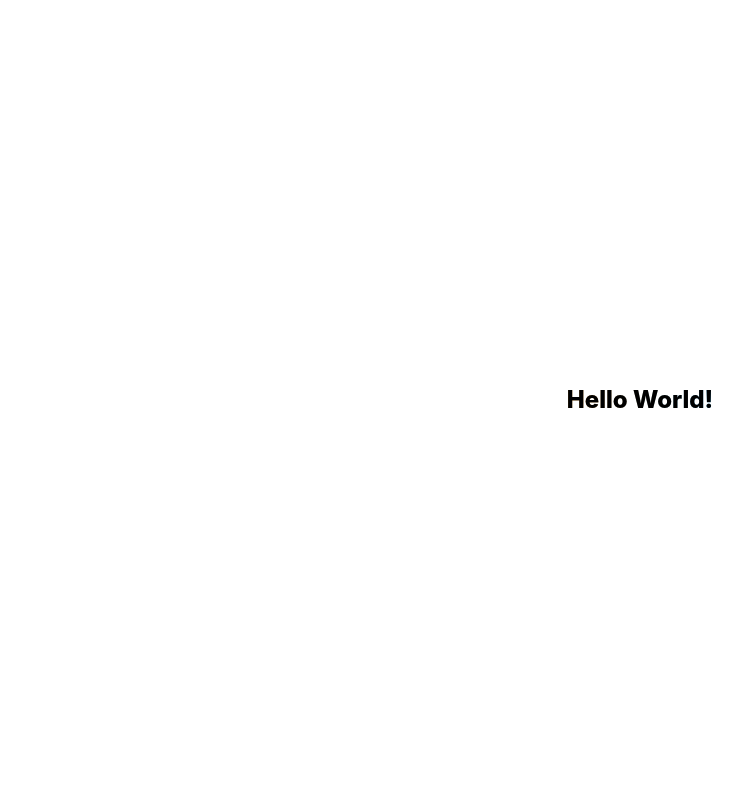
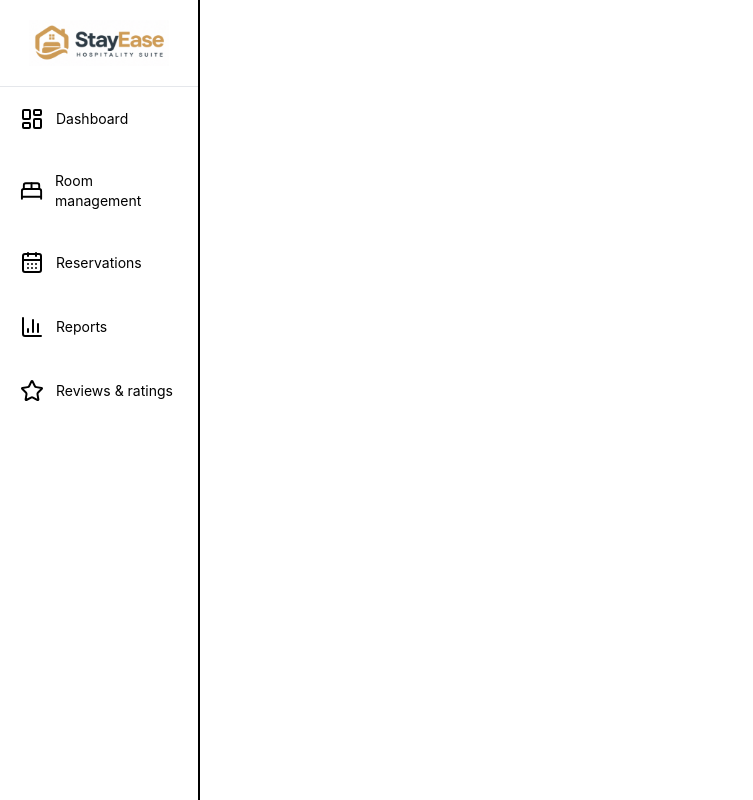
Before and after one commit to StayEase-HRMS/CC116-StayEase-HRMS, a React (Vite) app: page / in a window 1280 px wide. Shown: the whole page, without its empty margins (0-753 px from the left). Built offline with nearby package versions, Linux system fonts and the light colour scheme.

Commit message:
added: components folder and started sidebar with design and no button functions yet

```diff
--- a/package.json
+++ b/package.json
@@ -11,6 +11,7 @@
   },
   "dependencies": {
     "@tailwindcss/vite": "^4.3.3",
+    "lucide-react": "^1.53.0",
     "react": "^19.2.8",
     "react-dom": "^19.2.8",
     "tailwindcss": "^4.3.3"
--- a/src/App.jsx
+++ b/src/App.jsx
@@ -1,13 +1,12 @@
 import React, { useState, useEffect, useCallback } from 'react';
+import { AdminSideBar } from "./components/sidebar";
 
 function App() {
   return (
-    <div className='grid h-screen place-content-center'>
-      <div className='text-2xl font-extrabold text-center w-fit h-fit px-5 hover:text-transparent bg-clip-text bg-linear-to-r from-amber-500 to-sky-500 transition duration-300'>
-        Hello World!
-      </div>
-    </div>
+    <>
+      <AdminSideBar />
+    </>
   )
 }
 
-export default App
+export default App;
--- /dev/null
+++ b/src/components/sidebar.jsx
@@ -0,0 +1,83 @@
+import logo from "../assets/logo.png"
+import { Star, BedDouble, CalendarDays, ChartColumn, LayoutDashboard } from "lucide-react";
+
+export function AdminSideBar() {
+	return (
+		<div className="w-[200px] h-screen text-left sticky top-0 border-r-2 text-sm">
+			<div className="w-[100%] justify-items-center p-5 border-gray-200 border-b-1">
+				<img className="w-[140px]" src={logo}/>
+			</div>
+
+			<ul className="grid">
+				<li className="p-5 hover:bg-[#e3effe] hover:cursor-pointer">
+					<div className="flex gap-3 items-center">
+						<LayoutDashboard />
+						<p>Dashboard</p>
+					</div>
+				</li>
+				<li className="p-5 hover:bg-[#e3effe] hover:cursor-pointer">
+					<div className="flex gap-3 items-center">
+						<BedDouble />
+						Room management
+					</div>
+				</li>
+				<li className="p-5 hover:bg-[#e3effe] hover:cursor-pointer">
+					<div className="flex gap-3 items-center">
+						<CalendarDays />
+						<p>Reservations</p>
+					</div>
+				</li>
+				<li className="p-5 hover:bg-[#e3effe] hover:cursor-pointer">
+					<div className="flex gap-3 items-center">
+						<ChartColumn />
+						<p>Reports</p>
+					</div>
+				</li>
+				<li className="p-5 hover:bg-[#e3effe] hover:cursor-pointer">
+					<div className="flex gap-3 items-center">
+						<Star color="black" />
+						<p>Reviews & ratings</p>
+					</div>
+				</li>
+			</ul>
+		</div>
+	)
+}
+
+// unfinished
+export function StaffSideBar() {
+	return (
+		<div className="w-[200px] h-screen text-left sticky top-0 border-r-2">
+			<div className="w-[100%] justify-items-center p-5 border-gray-200 border-b-1">
+				<img className="w-[140px]" src={logo}/>
+			</div>
+
+			<ul className="grid">
+				<li className="p-5 hover:bg-[#e3effe] hover:cursor-pointer">
+					<div className="flex gap-3 items-center">
+						<LayoutDashboard />
+						<p>Dashboard</p>
+					</div>
+				</li>
+				<li className="p-5 hover:bg-[#e3effe] hover:cursor-pointer">
+					<div className="flex gap-3 items-center">
+						<BedDouble />
+						Room management
+					</div>
+				</li>
+				<li className="p-5 hover:bg-[#e3effe] hover:cursor-pointer">
+					<div className="flex gap-3 items-center">
+						<CalendarDays />
+						<p>Reservations</p>
+					</div>
+				</li>
+				<li className="p-5 hover:bg-[#e3effe] hover:cursor-pointer">
+					<div className="flex gap-3 items-center">
+						<ChartColumn />
+						<p>Reports</p>
+					</div>
+				</li>
+			</ul>
+		</div>
+	)
+}
```
Also changed, not shown: src/assets/logo.png (added), 1 other file (tests, documents, lock files or other folders).
